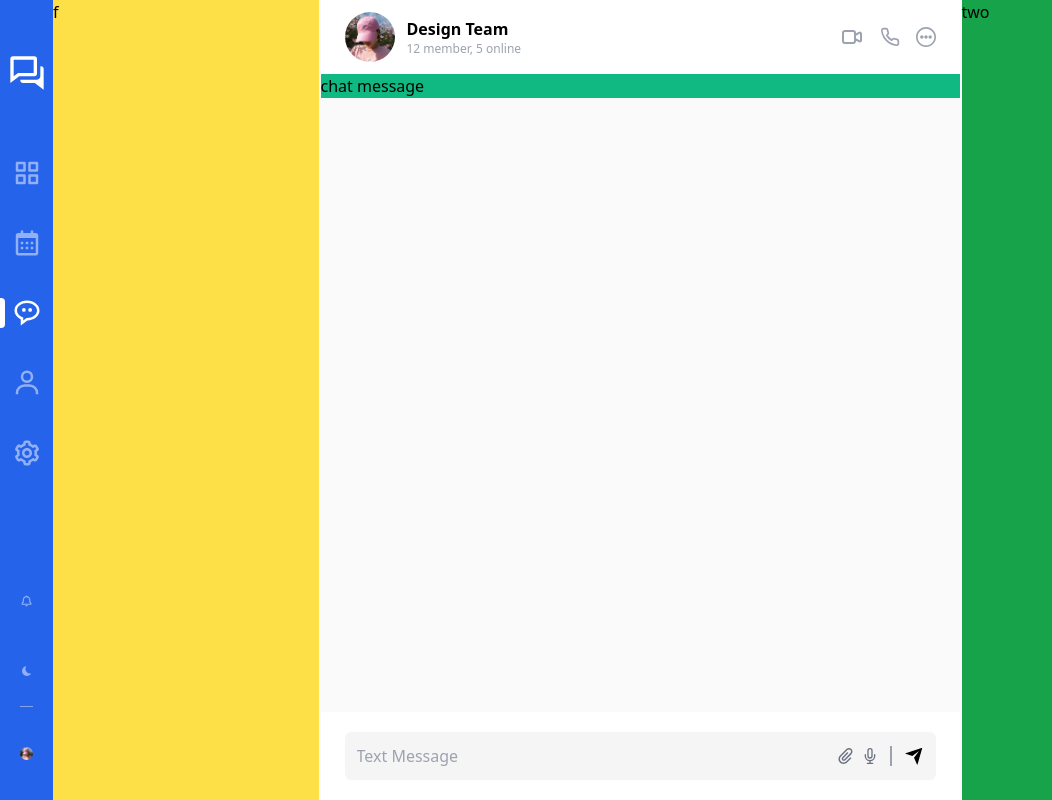
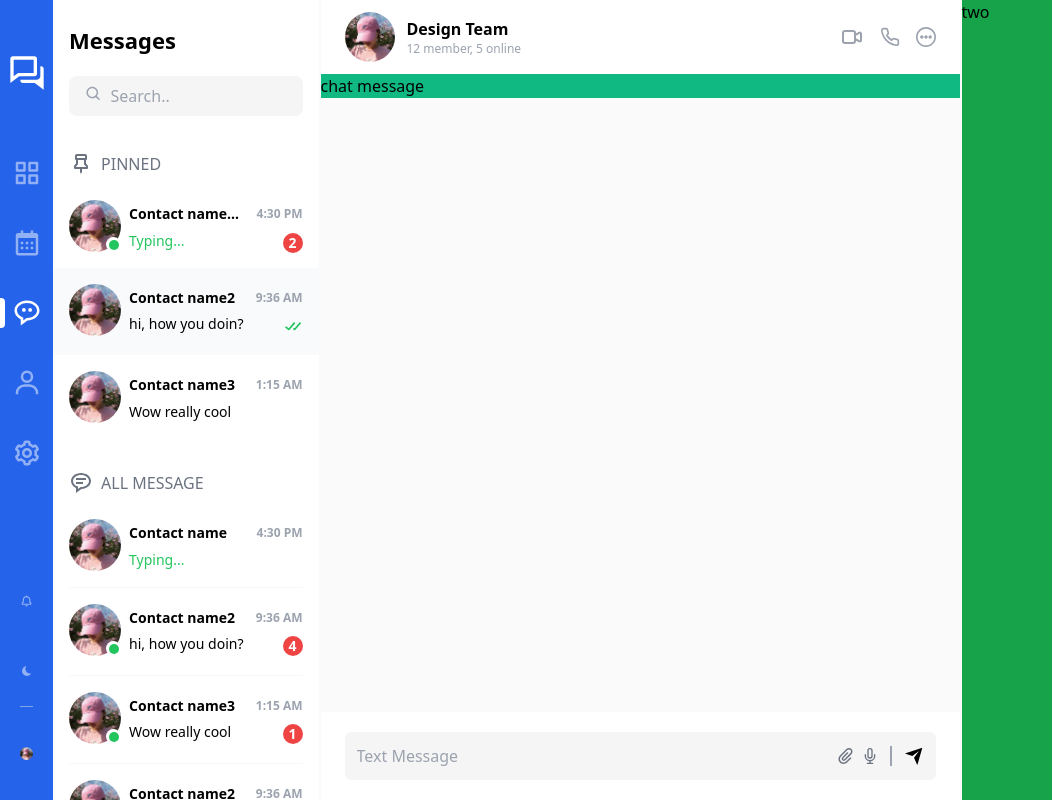
Before and after one commit to fatemeh19/mychat, a Next.js app in the folder frontend/: page / in a window 1280 px wide. Shown: the whole page, without its empty margins (0-1052 px from the left). Built offline with nearby package versions, Linux system fonts and the light colour scheme.

Commit message:
add chatlist tag that dosen't added

```diff
--- a/frontend/src/components/mainPage/leftSideMainPage/index.tsx
+++ b/frontend/src/components/mainPage/leftSideMainPage/index.tsx
@@ -1,8 +1,9 @@
 "use client"
 
+import ChatList from "./chatList"
 import SideBar from "./sideBar"
 
-export default function LeftSideMainPage(){
+export default function LeftSideMainPage() {
 
     return (
         <div className="grid grid-cols-6">
@@ -10,7 +11,7 @@ export default function LeftSideMainPage(){
                 <SideBar />
             </div>
             <div className="col-span-5 bg-yellow-300">
-                f
+                <ChatList />
             </div>
         </div>
     )
```
